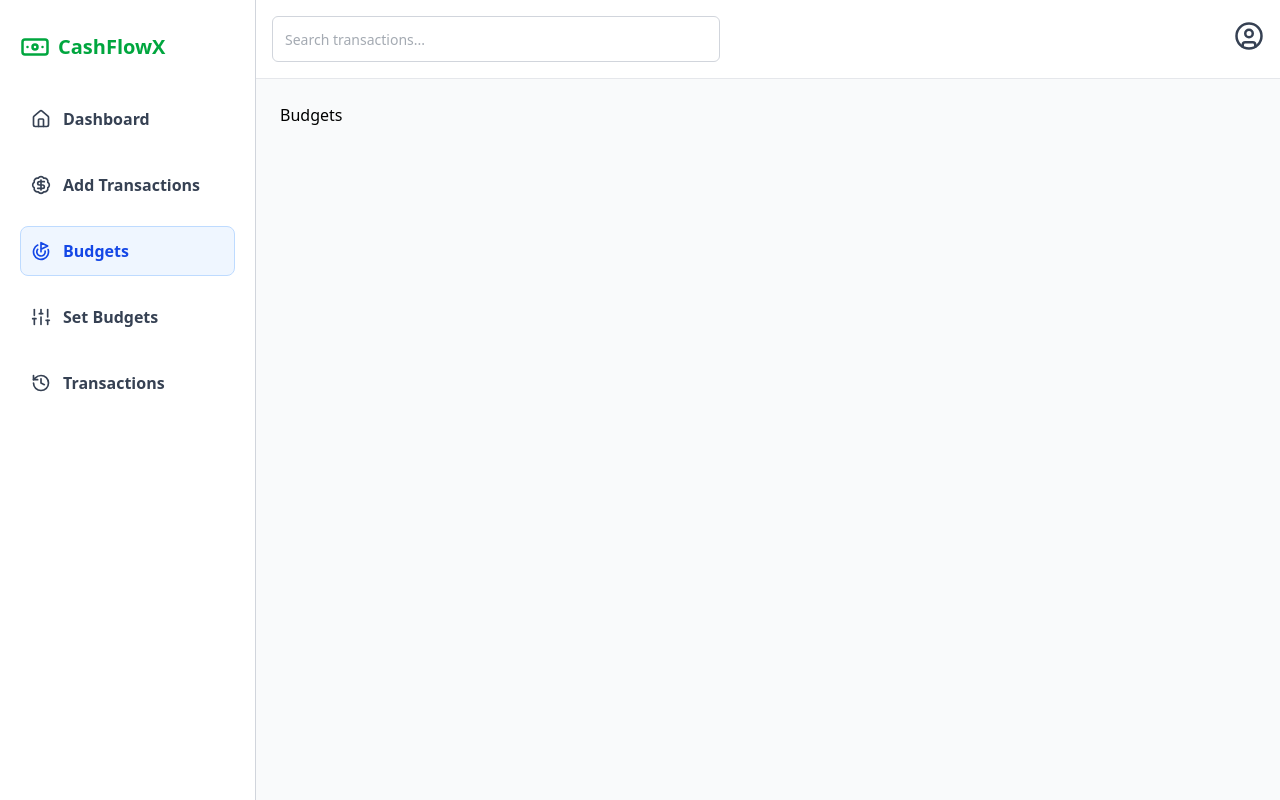
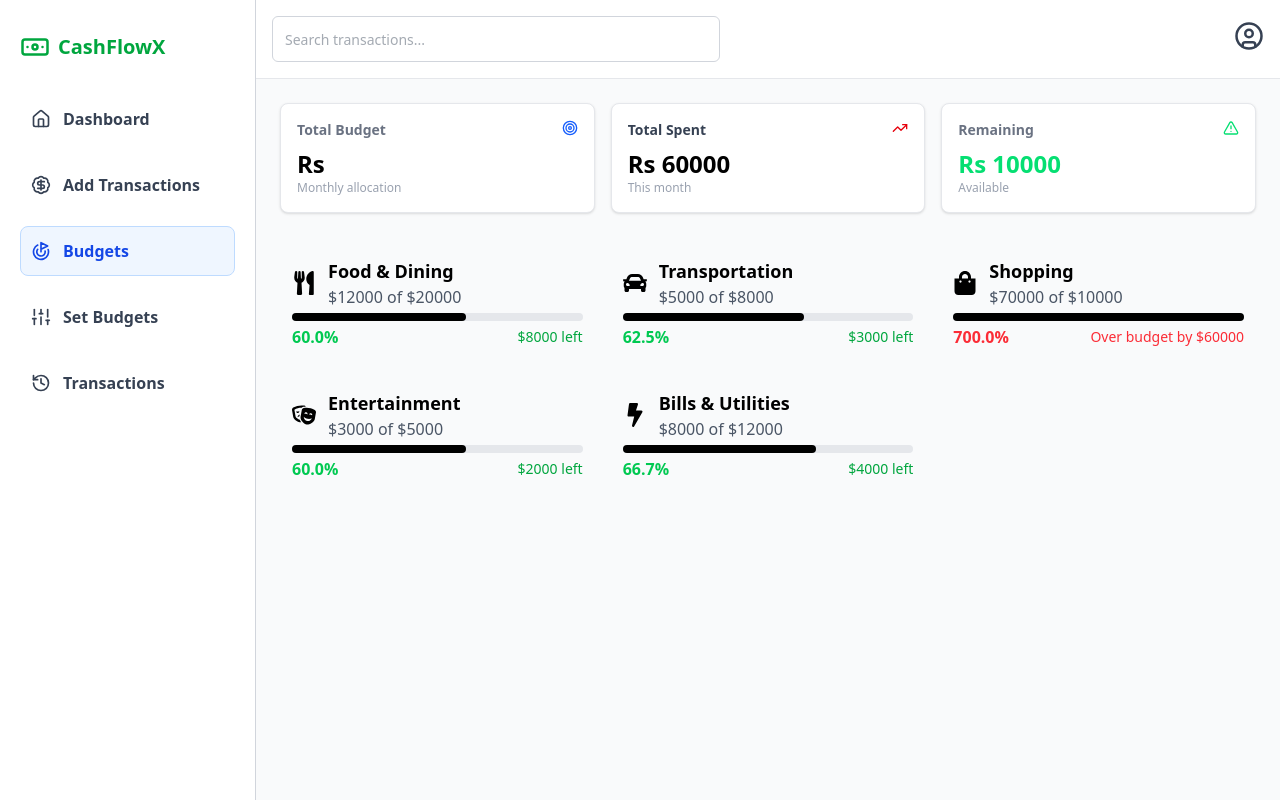
Before and after one commit to ThilinaJayamal/Personal-Finance-Manager, a React (Vite) app in the folder client/: page /budgets in a window 1280 px wide. Built offline with nearby package versions, Linux system fonts and the light colour scheme.

Commit message:
Added Budget section

```diff
--- a/client/src/App.jsx
+++ b/client/src/App.jsx
@@ -1,4 +1,4 @@
-import React from 'react'
+import React, { useState } from 'react'
 import Layout from './components/Layout'
 import Dashboard from './sections/Dashboard'
 import AddTransaction from './Sections/AddTransaction'
@@ -8,12 +8,13 @@ import SetBudgets from './sections/SetBudgets'
 import { Route, Routes } from 'react-router-dom'
 
 function App() {
+  const [budget,setBudget] = useState('');
   return (
     <Routes>
       <Route element={<Layout />}>
         <Route path='/' element={<Dashboard />} />
         <Route path='/add-transactions' element={<AddTransaction />} />
-        <Route path='/budgets' element={<Budgets/>} />
+        <Route path='/budgets' element={<Budgets budget={budget}/>} />
         <Route path='/set-budgets' element={<SetBudgets/>} />
         <Route path='/transactions' element={<Trasactions/>} />
       </Route>
--- /dev/null
+++ b/client/src/components/BudgetCategoryItem.jsx
@@ -0,0 +1,56 @@
+import React from 'react';
+
+import { FaUtensils, FaCar, FaShoppingBag, FaTheaterMasks, FaBolt } from 'react-icons/fa';
+
+const iconMap = {
+  'Food & Dining': <FaUtensils size={24} color="#000" />,
+  'Transportation': <FaCar size={24} color="#000" />,
+  'Shopping': <FaShoppingBag size={24} color="#000" />,
+  'Entertainment': <FaTheaterMasks size={24} color="#000" />,
+  'Bills & Utilities': <FaBolt size={24} color="#000" />,
+};
+
+const BudgetCategoryItem = ({ name, spent, budget }) => {
+  const percentage = ((spent / budget) * 100).toFixed(1);
+  const remaining = budget - spent;
+
+  const getPercentageColor = () => {
+    if (percentage > 100) return 'text-red-500';
+    if (percentage >= 90) return 'text-yellow-500';
+    return 'text-green-500';
+  };
+
+  return (
+    <div className="p-3">
+      <div className="flex items-center mb-1">
+        <div className="mr-3">{iconMap[name]}</div>
+        <div>
+          <div className="font-semibold text-lg">{name}</div>
+          <div className="text-gray-600">${spent} of ${budget}</div>
+        </div>
+      </div>
+
+      <div className="w-full h-2 bg-gray-200 rounded mb-1">
+        <div
+          className="h-full bg-black rounded"
+          style={{ width: `${Math.min((spent / budget) * 100, 100)}%` }}
+        />
+      </div>
+
+      <div className="flex justify-between items-center">
+        <div className={`${getPercentageColor()} font-semibold`}>
+          {percentage}%
+        </div>
+        <div className="text-sm">
+          {remaining >= 0 ? (
+            <span className="text-green-600">${remaining} left</span>
+          ) : (
+            <span className="text-red-500">Over budget by ${Math.abs(remaining)}</span>
+          )}
+        </div>
+      </div>
+    </div>
+  );
+};
+
+export default BudgetCategoryItem;
--- a/client/src/sections/Budgets.jsx
+++ b/client/src/sections/Budgets.jsx
@@ -1,9 +1,63 @@
-import React from 'react'
+import React from "react";
+import { TrendingUp, Target, TriangleAlert } from "lucide-react";
+import BudgetCategoryItem from "../components/BudgetCategoryItem";
 
-function Budgets() {
+function Budgets({ budget }) {
+  // Example categories data
+  const categories = [
+    { name: "Food & Dining", spent: 12000, budget: 20000 },
+    { name: "Transportation", spent: 5000, budget: 8000 },
+    { name: "Shopping", spent: 70000, budget: 10000 },
+    { name: "Entertainment", spent: 3000, budget: 5000 },
+    { name: "Bills & Utilities", spent: 8000, budget: 12000 },
+  ];
+
   return (
-    <div>Budgets</div>
-  )
+    <>
+      <div className="grid grid-cols-1 sm:grid-cols-2 lg:grid-cols-3 gap-4">
+        <div className="border border-gray-200 rounded-lg bg-white shadow p-4">
+          {/* Total Budget */}
+          <div className="flex flex-row justify-between">
+            <h5 className="text-sm text-gray-500 font-bold">Total Budget</h5>
+            <Target className="text-blue-600 w-4 h-4" />
+          </div>
+          <div className="mt-2 text-2xl font-bold">Rs {budget}</div>
+          <div className="text-xs text-gray-400">Monthly allocation</div>
+        </div>
+
+        <div className="border border-gray-200 rounded-lg bg-white shadow p-4">
+          {/* Total Spent */}
+          <div className="flex flex-row justify-between">
+            <h5 className="text-sm text-gray-700 font-bold">Total Spent</h5>
+            <TrendingUp className="text-red-600 w-4 h-4" />
+          </div>
+          <div className="mt-2 text-2xl font-bold">Rs 60000</div>
+          <div className="text-xs text-gray-400">This month</div>
+        </div>
+
+        <div className="border border-gray-200 rounded-lg bg-white shadow p-4">
+          {/* Remaining */}
+          <div className="flex flex-row justify-between">
+            <h5 className="text-sm text-gray-500 font-bold">Remaining</h5>
+            <TriangleAlert className="text-green-400 w-4 h-4" />
+          </div>
+          <div className="mt-2 text-green-400 text-2xl font-bold">Rs 10000</div>
+          <div className="text-xs text-gray-400">Available</div>
+        </div>
+      </div>
+
+      <div className="mt-8 grid grid-cols-1 sm:grid-cols-2 lg:grid-cols-3 gap-4">
+        {categories.map((cat) => (
+          <BudgetCategoryItem
+            key={cat.name}
+            name={cat.name}
+            spent={cat.spent}
+            budget={cat.budget}
+          />
+        ))}
+      </div>
+    </>
+  );
 }
 
-export default Budgets
+export default Budgets;
```
